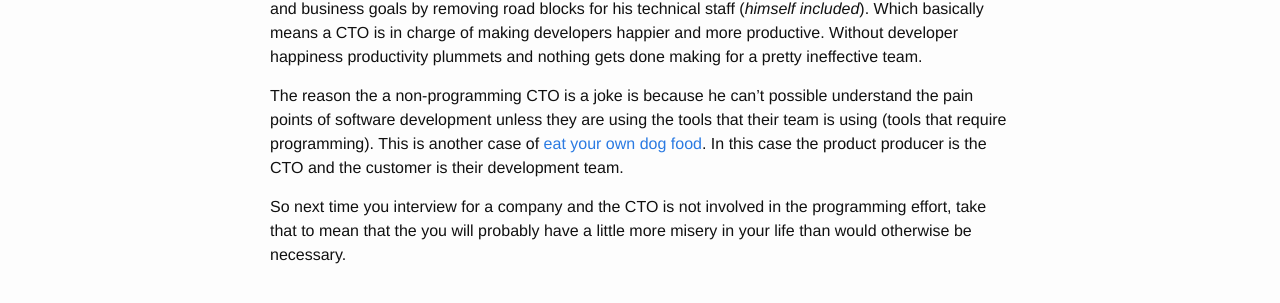
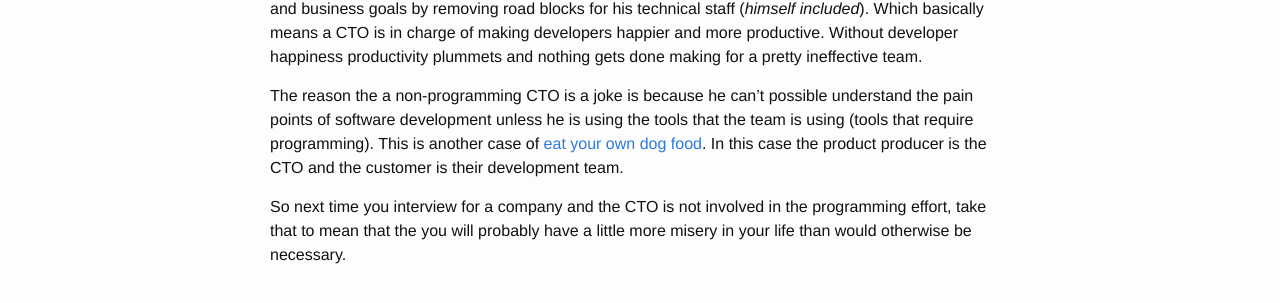
Before and after one commit to johnnyiller/johnnyiller.github.io, a Jekyll site: the page built from _posts/2014-11-20-the-non-coding-cto.markdown, in a window 1280 px wide. Shown: the part 560-863 px from the top of the page. Built offline with Jekyll 4.4.1, drawn with Linux system fonts in a browser that asks for light colours; comment, search, counter and statistics services are not loaded.

Commit message:
non coding cto fix

```diff
--- a/_posts/2014-11-20-the-non-coding-cto.markdown
+++ b/_posts/2014-11-20-the-non-coding-cto.markdown
@@ -13,6 +13,6 @@ Some time has passed since my last job search, and I'm now back in the roll of C
 
 I have come to this conclusion, by finally pinning down, just exactly what the role of a CTO should be and I believe it to be this:  A CTO's primary job role is to enable the company to advance it's technical and business goals by removing road blocks for his technical staff (*himself included*).  Which basically means a CTO is in charge of making developers happier and more productive.  Without developer happiness productivity plummets and nothing gets done making for a pretty ineffective team.
 
-The reason the a non-programming CTO is a joke is because he can't possible understand the pain points of software development unless they are using the tools that their team is using (tools that require programming).  This is another case of [eat your own dog food](http://en.wikipedia.org/wiki/Eating_your_own_dog_food).  In this case the product producer is the CTO and the customer is their development team.
+The reason the a non-programming CTO is a joke is because he can't possible understand the pain points of software development unless he is using the tools that the team is using (tools that require programming).  This is another case of [eat your own dog food](http://en.wikipedia.org/wiki/Eating_your_own_dog_food).  In this case the product producer is the CTO and the customer is their development team.
 
 So next time you interview for a company and the CTO is not involved in the programming effort, take that to mean that the you will probably have a little more misery in your life than would otherwise be necessary.
```
